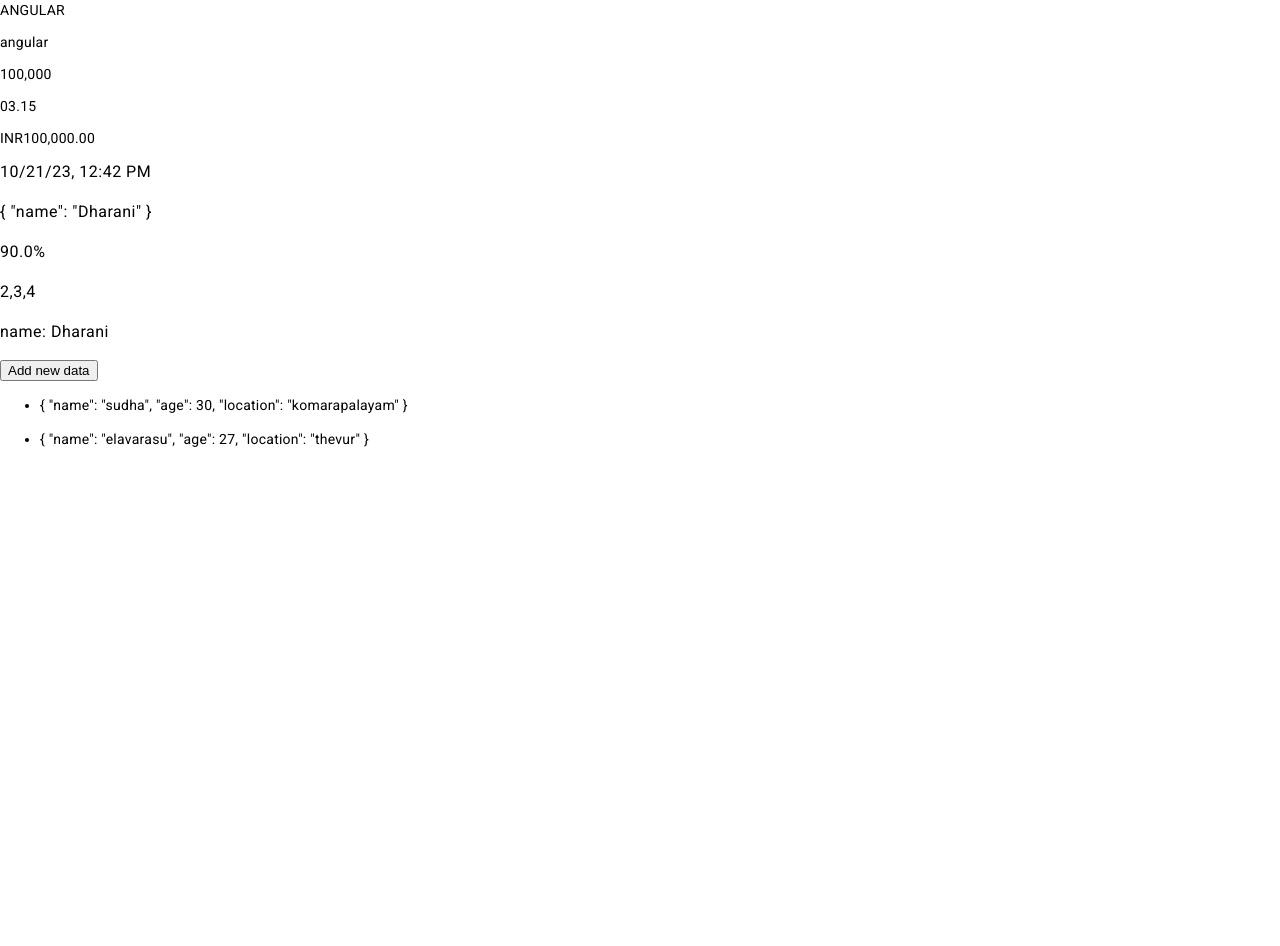
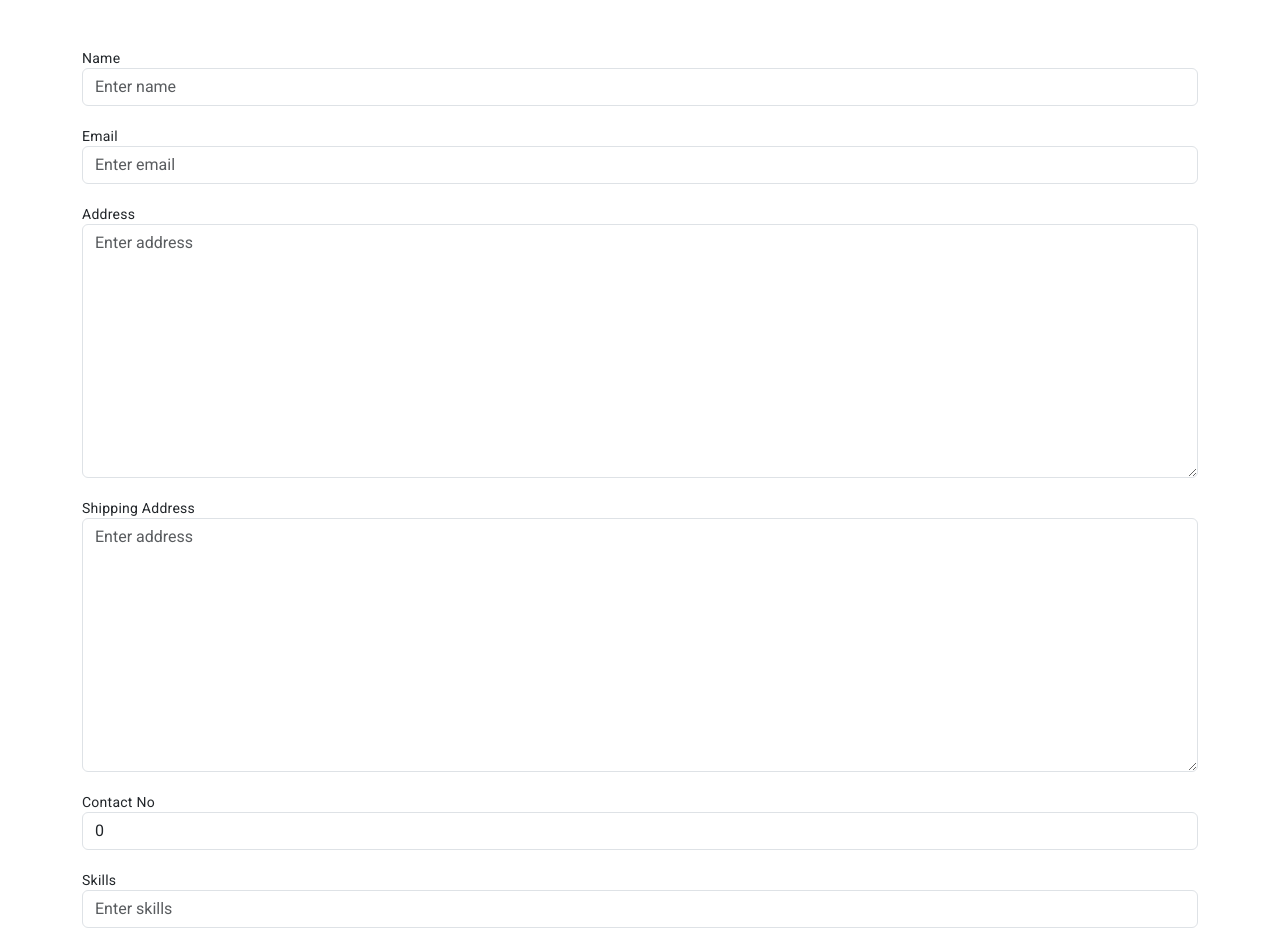
Before and after one commit to Elavarasu1107/Angular, an Angular app: page / in a window 1280 px wide. Shown: the top 946 px of the page. Before the commit the page ends 800 px from the top, so only its background shows below. Built offline with nearby package versions, Linux system fonts and the light colour scheme.

Commit message:
[Elavarasu] Added . template and reactive forms

```diff
--- a/src/app/app.component.html
+++ b/src/app/app.component.html
@@ -5,4 +5,5 @@
 <h4>{{ eeMessage }}</h4>
 <app-post-form></app-post-form> -->
 <!-- <app-directives></app-directives> -->
-<app-pipes></app-pipes>
+<!-- <app-pipes></app-pipes> -->
+<app-forms></app-forms>
--- /dev/null
+++ b/src/app/forms/forms.component.html
@@ -0,0 +1,94 @@
+<div class="container mt-2">
+    <div class="form-area">
+        <!-- Template driven form -->
+        <!-- <form #form="ngForm" (submit)="onSubmit(form)">
+            <div class="form-group">
+                <label for="">Name</label>
+                <input type="text" placeholder="Enter name" class="form-control" name="name" ngModel #fullName="ngModel"
+                    (change)="getValue(fullName)" [ngClass]="{'is-invalid': fullName.touched && fullName.invalid}"
+                    required>
+                <div class="alert alert-danger" *ngIf="fullName.touched && fullName.invalid">Name field
+                    required...</div>
+            </div>
+            <br>
+            <div class="form-group">
+                <label for="">Email</label>
+                <input type="email" placeholder="Enter email" class="form-control" name="email" ngModel #email="ngModel"
+                    pattern="[a-z0-9._%+\-]+@[a-z0-9.\-]+\.[a-z]{2,}$" required>
+                <div class="alert alert-danger" *ngIf="email.touched && email.invalid">Wrong email...</div>
+            </div>
+            <br>
+            <div class="form-group">
+                <label for="">Address</label>
+                <textarea cols="30" rows="10" placeholder="Enter address" class="form-control" name="address"
+                    ngModel></textarea>
+            </div>
+            <br>
+            <button type="submit" [disabled]="form.invalid" class="btn btn-primary">Save</button>
+        </form> -->
+
+
+        <!-- Reactive form -->
+        <form [formGroup]="form" (ngSubmit)="onReactiveFormSubmit()" class="mt-5">
+            <div class="form-group">
+                <label for="">Name</label>
+                <input type="text" placeholder="Enter name" class="form-control" name="name" formControlName="name"
+                    [ngClass]="{'is-invalid': form.get('name').touched && form.get('name').invalid}" required>
+                <div *ngIf="form.get('name').errors?.required && form.get('name').touched && form.get('name').invalid">
+                    <div class="alert alert-danger">Field required...</div>
+                </div>
+            </div>
+            <br>
+            <div class="form-group">
+                <label for="">Email</label>
+                <input type="email" placeholder="Enter email" class="form-control" name="email" formControlName="email"
+                    required>
+                <div class="alert alert-danger" *ngIf="form.get('email').touched && form.get('email').invalid">Wrong
+                    email...</div>
+            </div>
+            <br>
+            <div formGroupName="contactDetails">
+                <div class="form-group">
+                    <label for="">Address</label>
+                    <textarea cols="30" rows="10" placeholder="Enter address" class="form-control"
+                        formControlName="address" name="address" required=""></textarea>
+                    <div class="alert alert-danger"
+                        *ngIf="contactDetails.get('address').touched && contactDetails.get('address').errors?.required">
+                        Address required
+                    </div>
+                </div>
+                <br>
+                <div class="form-group">
+                    <label for="">Shipping Address</label>
+                    <textarea cols="30" rows="10" placeholder="Enter address" class="form-control"
+                        formControlName="shippingAddress" name="address" required=""></textarea>
+                    <div class="alert alert-danger"
+                        *ngIf="contactDetails.get('shippingAddress').touched && contactDetails.get('shippingAddress').errors?.required">
+                        Shipping Address required</div>
+                </div>
+                <br>
+                <div class="form-group">
+                    <label for="">Contact No</label>
+                    <input type="number" placeholder="Enter number" class="form-control" name="number"
+                        formControlName="contactNo" required>
+                    <div class="alert alert-danger"
+                        *ngIf="contactDetails.get('contactNo').touched && contactDetails.get('contactNo').invalid">
+                        Mobile no required</div>
+                </div>
+            </div>
+            <br>
+            <div class="form-group">
+                <label for="">Skills</label>
+                <input type="text" placeholder="Enter skills" class="form-control" (keyup.enter)="addSkills(skill)"
+                    #skill>
+                <ul class="list-group">
+                    <li class="list-group-item" *ngFor="let skill of skills.controls; let i=index">{{ skill.value }}
+                        <a class="btn btn-sm btn-danger" (click)="removeSkill(i)"> X</a>
+                    </li>
+                </ul>
+            </div>
+            <br>
+            <button type="submit" class="btn btn-primary" [disabled]="form.invalid">Save</button>
+        </form>
+    </div>
+</div>
--- /dev/null
+++ b/src/app/forms/forms.component.ts
@@ -0,0 +1,64 @@
+import { Component } from '@angular/core';
+import { NgForm, FormGroup, FormControl, Validators, FormArray } from '@angular/forms';
+
+@Component({
+  selector: 'app-forms',
+  templateUrl: './forms.component.html',
+  styleUrls: ['./forms.component.scss']
+})
+export class FormsComponent {
+
+  form:any;
+
+  constructor(){
+    this.form = new FormGroup({
+      name: new FormControl('', [Validators.required, Validators.minLength(5)]),
+      email: new FormControl('', [Validators.required, Validators.email]),
+      // address: new FormControl('', [Validators.required]),
+      contactDetails: new FormGroup({
+        address: new FormControl('', [Validators.required]),
+        shippingAddress: new FormControl('', [Validators.required]),
+        contactNo: new FormControl(0, [Validators.required])
+      }),
+      skills: new FormArray([])
+    })
+  }
+
+  get name(){
+    return this.form.get('name')
+  }
+
+  get email(){
+    return this.form.get('email')
+  }
+
+  get contactDetails(){
+    return this.form.get('contactDetails')
+  }
+
+  get skills(){
+    return this.form.get('skills')
+  }
+
+  addSkills(skill: HTMLInputElement){
+    this.skills.push(new FormControl(skill.value))
+    skill.value = '';
+  }
+
+  removeSkill(index:number){
+    this.skills.removeAt(index)
+  }
+
+  onReactiveFormSubmit(){
+    console.log(this.form.value);
+
+  }
+
+  onSubmit(data:NgForm){
+    console.log(data);
+  }
+
+  getValue(data:any){
+    console.log(data);
+  }
+}
--- a/src/index.html
+++ b/src/index.html
@@ -1,5 +1,6 @@
 <!doctype html>
 <html lang="en">
+
 <head>
   <meta charset="utf-8">
   <title>AngularPractice</title>
@@ -9,8 +10,12 @@
   <link rel="preconnect" href="https://fonts.gstatic.com">
   <link href="https://fonts.googleapis.com/css2?family=Roboto:wght@300;400;500&display=swap" rel="stylesheet">
   <link href="https://fonts.googleapis.com/icon?family=Material+Icons" rel="stylesheet">
+  <link href="https://cdn.jsdelivr.net/npm/bootstrap@5.3.2/dist/css/bootstrap.min.css" rel="stylesheet"
+    integrity="sha384-T3c6CoIi6uLrA9TneNEoa7RxnatzjcDSCmG1MXxSR1GAsXEV/Dwwykc2MPK8M2HN" crossorigin="anonymous">
 </head>
+
 <body class="mat-typography">
   <app-root></app-root>
 </body>
+
 </html>
```
Also changed, not shown: src/app/app.module.ts (+5 -2 lines), src/app/forms/forms.component.scss (added), 1 other file (tests, documents, lock files or other folders).
